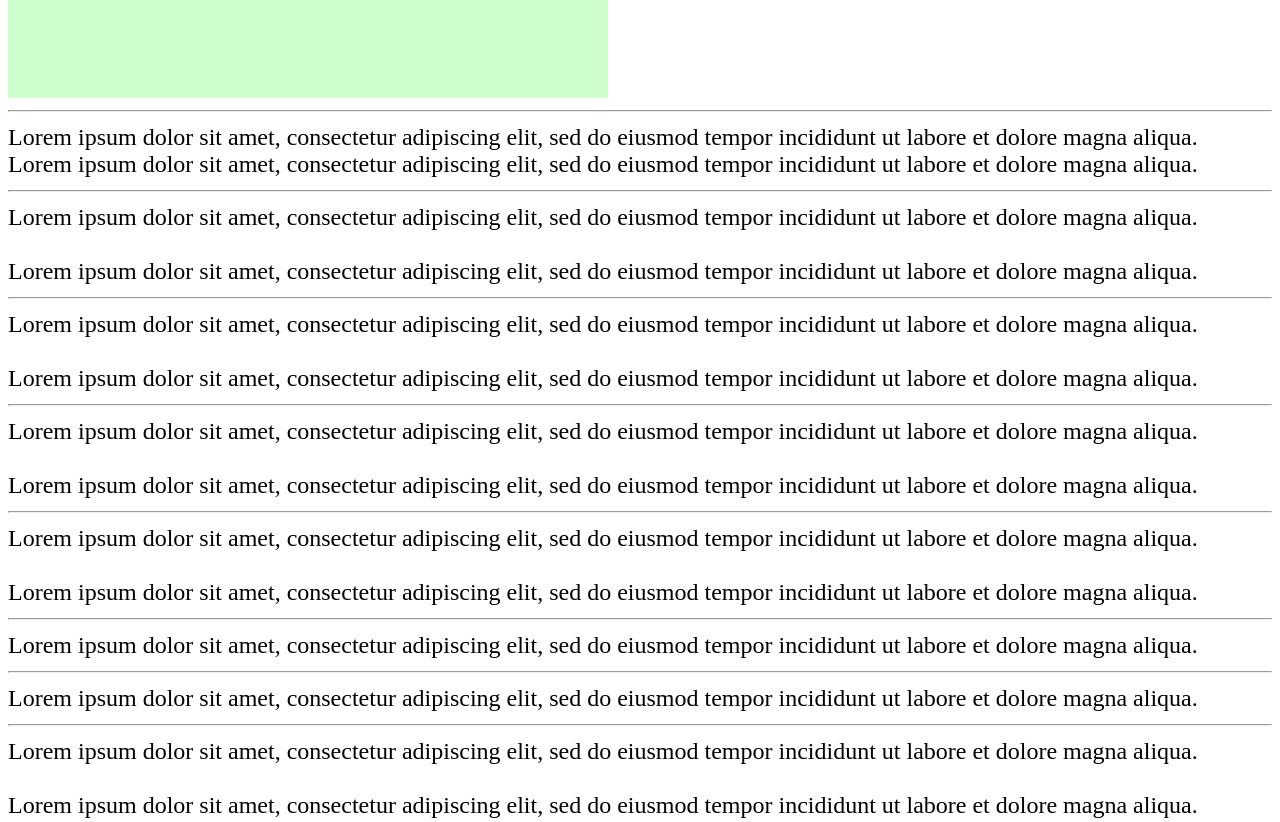
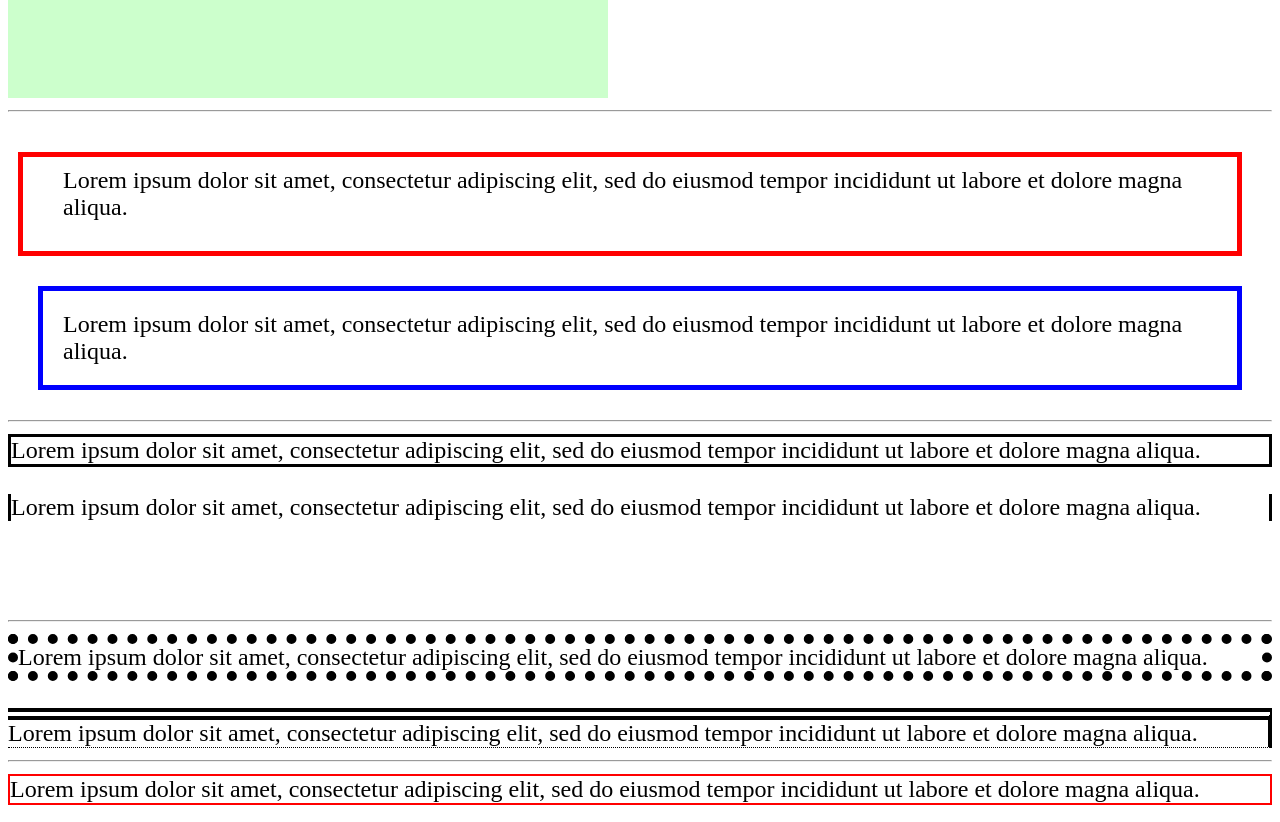
Before and after one commit to jojaehyeok99/web-basic_20240306, a plain HTML site: page css/4.CSS3_Box Model/css3_box_model.html in a window 1280 px wide. Shown: the part 560-1382 px from the top of the page. Drawn offline with Linux system fonts and the light colour scheme.

Commit message:
2024 - 03 - 12 CSS : 박스 모델(2) - margin / padding / border

```diff
--- a/css/4.CSS3_Box Model/css3_box_model.html
+++ b/css/4.CSS3_Box Model/css3_box_model.html
@@ -62,30 +62,55 @@
 
     /*
     margin / padding :
-    -
+    - 마진과 패딩은 컨텐츠 기준으로 4개 방향 (top, right, bottom, left)에 대해서 지정 가능
+    */
+    .margin-padding-1{
+      border: 5px solid red;
+
+      margin-top: 40px;
+      margin-right: 30px;
+      margin-bottom: 20px;
+      margin-left: 10px;
+
+      padding-top: 10px;
+      padding-right: 20px;
+      padding-bottom: 30px;
+      padding-left: 40px;
+    }
+
+    /*
+    margin[padding] : 상 우 하 좌; 값 4개
+    margin[padding] : 상 우좌 하; 값 3개
+    margin[padding] : 상하 우좌; 값 2개
+    margin[padding] : 상우하좌; 값 1개
     */
 
+    .margin-padding-2{
+      border: 5px solid blue;
 
-    /*
-    margin[padding] : 상 우 하 좌;
-    margin[padding] : 상 우좌 하;
-    margin[padding] : 상하 우좌;
-    margin[padding] : 상우하좌;
-    */
+      /* margin: 40px 30px 20px 10px;
+      padding: 10px 20px 30px 40px; */
 
+      /* margin: 40px 30px 20px;
+      padding: 10px 20px 30px; */
 
+      /* margin: 30px 20px;
+      padding: 20px 30px; */
+
+      margin: 30px;
+      padding: 20px;
+    }
 
     /*
     border :
-    -
+    - 테두리 선의 스타일, 두께, 색상, 모서리 각도에 대하여 지정 가능
     */
 
     /*
-    border-style :
-    -
-    -
+    border-style : 테두리 선 스타일 지정 가능
+    - solid : 실선
+    - none : 테두리 제거
     */
-
 
     /*
     border-style : 상 우 하 좌;
@@ -94,11 +119,25 @@
     border-style : 상우하좌;
     */
 
+    .border-style-1{
+      border-style: solid;
+    }
+    .border-style-2{
+      border-style: none solid;
+    }
+    .border-style-3{
+      border-style: none;
+      outline-style: none;
+      padding: 8px;
+      margin: 8px;
+    }
+    .border-style-3:focus{
+      background-color: beige;
+    }
 
     /*
-    border-width :
+    border-width : 테두리 선의 두께 지정, border-style과 함께 사용해야 함
     */
-
 
     /*
     border-width : 상 우 하 좌;
@@ -107,11 +146,19 @@
     border-width : 상우하좌;
     */
 
+    .border-width-1{
+      border-style: dotted;
+      border-width: 10px;
+    }
+
+    .border-width-2{
+      border-style: double solid dotted none;
+      border-width: 0.5rem 4px 0.25px 0px;
+    }
 
     /*
-    border-color :
+    border-color : 테두리 선의 색상 지정, border-style과 함께 사용해야 함
     */
-
 
     /*
     border-color : 상 우 하 좌;
@@ -119,6 +166,17 @@
     border-color : 상하 우좌;
     border-color : 상우하좌;
     */
+
+    .border-color-1{
+      border-style: solid;
+      border-color: red;
+      border-width: 2px;
+    }
+    .border-color-2{
+      border-style: solid;
+      border-width: 2px;
+      border-color: green blue;
+    }
 
 
     /*
@@ -165,9 +223,10 @@
     <hr />
 
     <div class="border-style-1">Lorem ipsum dolor sit amet, consectetur adipiscing elit, sed do eiusmod tempor incididunt ut labore et dolore magna aliqua.</div>
-    <br>
+    <br/>
     <div class="border-style-2">Lorem ipsum dolor sit amet, consectetur adipiscing elit, sed do eiusmod tempor incididunt ut labore et dolore magna aliqua.</div>
-
+    <br/>
+    <input class="border-style-3">
     <hr />
 
     <div class="border-width-1">Lorem ipsum dolor sit amet, consectetur adipiscing elit, sed do eiusmod tempor incididunt ut labore et dolore magna aliqua.</div>
```
